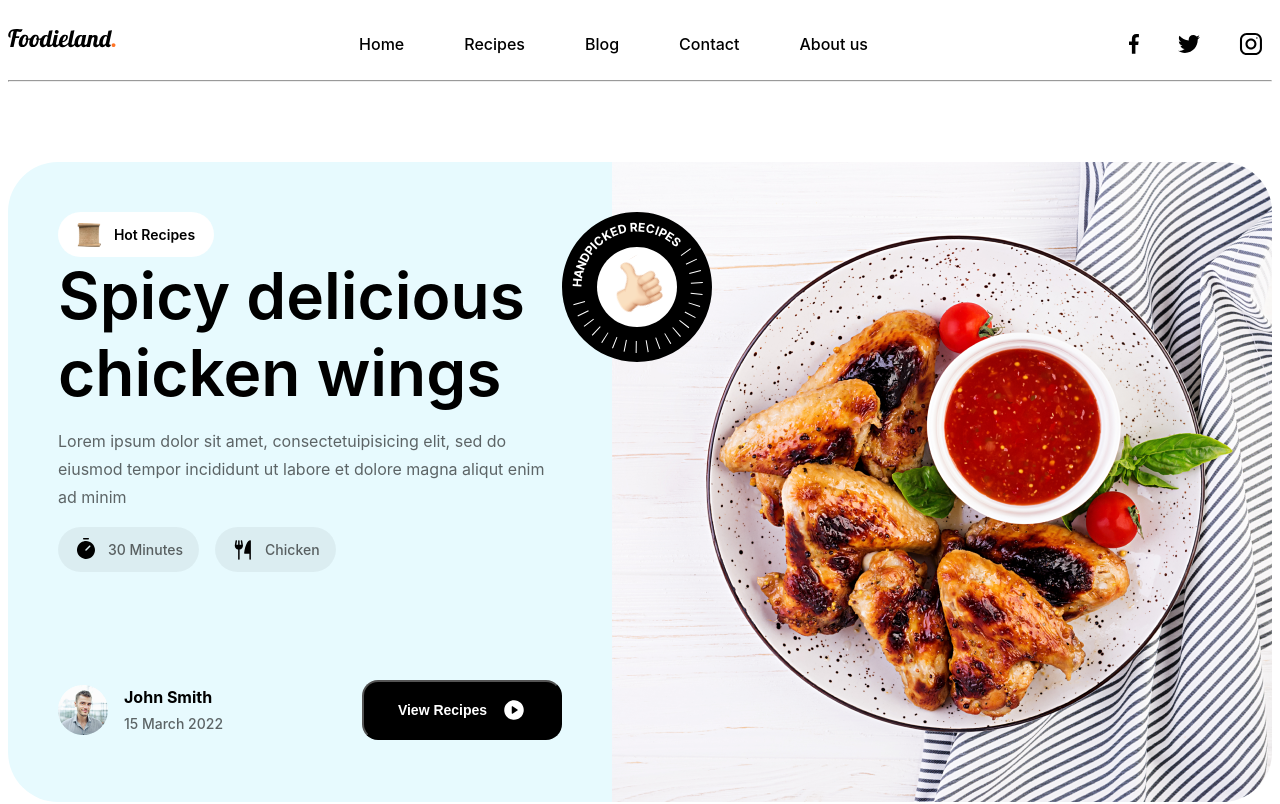
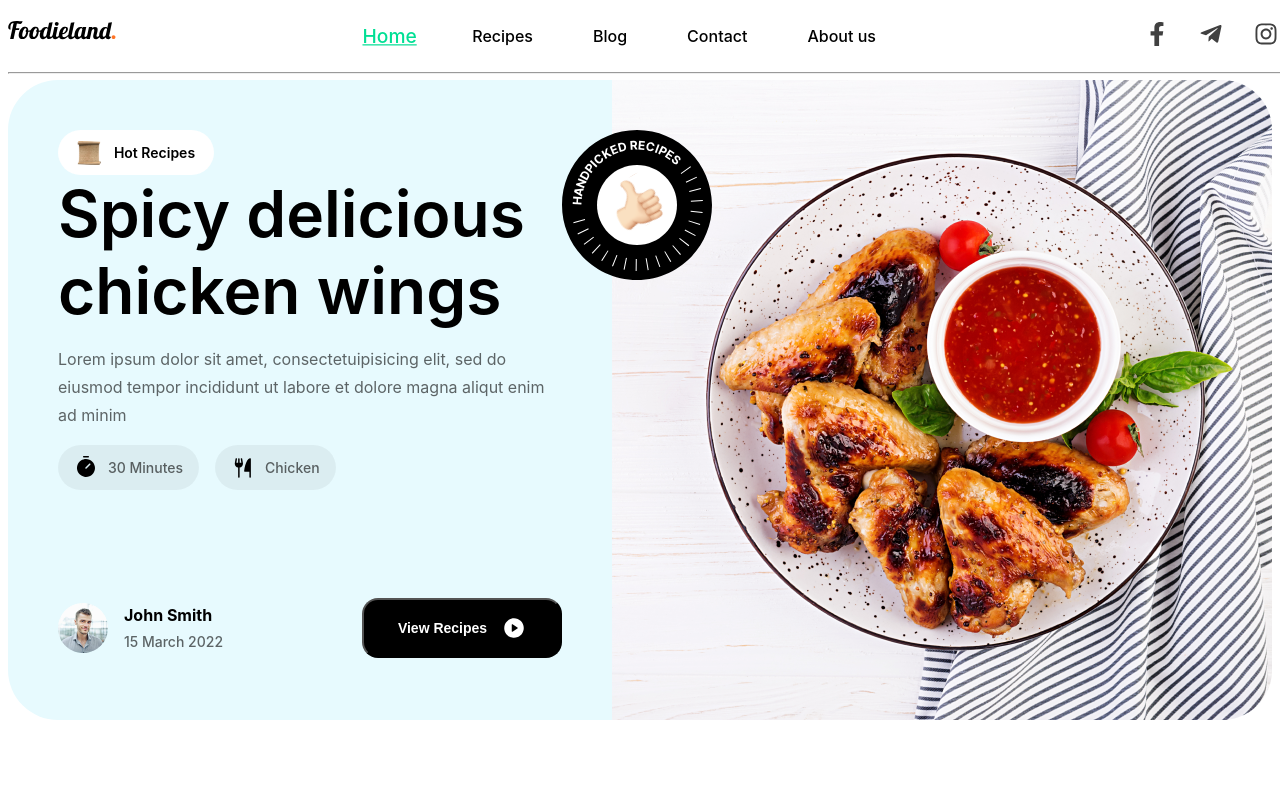
Before and after one commit to sayitbekuulumaksat/foodieland-react, a React (Vite) app: page / in a window 1280 px wide. Shown: the top 804 px of the page. Built offline with nearby package versions, Linux system fonts and the light colour scheme.

Commit message:
I updated the Navbar by adding React icons and NavLink.

```diff
--- a/css/Navbar.min.css
+++ b/css/Navbar.min.css
@@ -1,7 +1,10 @@
 .header {
+  overflow: hidden;
+  position: fixed;
   top: 0;
   width: 100%;
   background-color: #fff;
+  z-index: 1;
 }
 .header__logo {
   width: 110px;
@@ -37,11 +40,27 @@
   line-height: 19.36px;
   text-align: left;
   color: #000000;
+  display: inline-block;
+  -webkit-transform-origin: center;
+      -ms-transform-origin: center;
+          transform-origin: center;
+  -webkit-transition: color 0.3s, -webkit-transform 0.3s;
+  transition: color 0.3s, -webkit-transform 0.3s;
+  -o-transition: transform 0.3s, color 0.3s;
+  transition: transform 0.3s, color 0.3s;
+  transition: transform 0.3s, color 0.3s, -webkit-transform 0.3s;
+}
+.header .active, .header__link:hover {
+  color: rgb(0, 223, 148);
+  text-decoration: underline;
+  -webkit-transform: scale(1.2);
+      -ms-transform: scale(1.2);
+          transform: scale(1.2);
 }
 .header__item {
   margin-right: 60px;
 }
-.header__socials {
+.header__social {
   margin-right: 10px;
   width: 133px;
   display: -webkit-box;
@@ -54,6 +73,19 @@
       -ms-flex-align: center;
           align-items: center;
 }
+.header__social_icon {
+  font-size: 1.5em;
+  -webkit-transition: 0.3s ease;
+  -o-transition: 0.3s ease;
+  transition: 0.3s ease;
+  fill: #404040;
+}
+.header__social_icon:hover {
+  -webkit-transform: scale(1.2);
+      -ms-transform: scale(1.2);
+          transform: scale(1.2);
+  fill: #000000;
+}
 .header__hr {
   color: rgba(0, 0, 0, 0.1019607843);
   margin: 0;
--- a/package.json
+++ b/package.json
@@ -14,6 +14,7 @@
     "bootstrap": "^5.3.3",
     "react": "^18.3.1",
     "react-dom": "^18.3.1",
+    "react-icons": "^5.4.0",
     "react-router-dom": "^7.1.3",
     "swiper": "^11.2.1"
   },
--- a/src/components/Navbar/Navbar.jsx
+++ b/src/components/Navbar/Navbar.jsx
@@ -1,52 +1,42 @@
+import { Link, NavLink } from "react-router-dom";
+import { FaInstagram, FaFacebookF, FaTelegramPlane } from "react-icons/fa";
 import "./navbar.scss";
 import Logo from "../../assets/images/header/Foodieland.logo.svg";
-import FacebookIcon from "../../assets/images/header/facebook.icon.svg";
-import TwitterIcon from "../../assets/images/header/twitter.icon.svg";
-import InstagramIcon from "../../assets/images/header/instagram.icon.svg";
 
 function Navbar() {
-  const socialsData = [
-    {
-      src: FacebookIcon,
-      alt: "facebook.icon",
-    },
-    {
-      src: TwitterIcon,
-      alt: "twitter.icon",
-    },
-    {
-      src: InstagramIcon,
-      alt: "instagram.icon",
-    },
+  const menuData = [
+    { name: "Home", src: "/" },
+    { name: "Recipes", src: "recipes" },
+    { name: "Blog", src: "blog" },
+    { name: "Contact", src: "contact" },
+    { name: "About us", src: "about" },
   ];
   return (
     <div className='header'>
       <div className='container'>
         <div className='header__content'>
-          <a href='/' className='header__logo'>
+          <Link to='/' className='header__logo'>
             <img className='header__logo_img' src={Logo} alt='logo' />
-          </a>
+          </Link>
           <ul className='header__nav'>
-            {["Home", "Recipes", "Blog", "Contact", "About us"].map((item) => (
-              <li key={item} className='header__item'>
-                <a
-                  href={`/${item.toLowerCase().replace(" ", "-")}`}
-                  className='header__link'
-                >
-                  {item}
-                </a>
+            {menuData.map((menu, index) => (
+              <li key={index} className='header__item'>
+                <NavLink to={menu.src} className='header__link'>
+                  {menu.name}
+                </NavLink>
               </li>
             ))}
           </ul>
-          <div className='header__socials'>
-            {socialsData.map((item, i) => (
-              <img
-                key={i}
-                className='header__icon'
-                src={item.src}
-                alt={item.alt}
-              />
-            ))}
+          <div className='header__social'>
+            <a href='/' target='_blank' rel='noopener noreferrer'>
+              <FaFacebookF className='header__social_icon' />
+            </a>
+            <a href='/' target='_blank' rel='noopener noreferrer'>
+              <FaTelegramPlane className='header__social_icon' />
+            </a>
+            <a href='/' target='_blank' rel='noopener noreferrer'>
+              <FaInstagram className='header__social_icon' />
+            </a>
           </div>
         </div>
       </div>
--- a/src/components/Navbar/navbar.scss
+++ b/src/components/Navbar/navbar.scss
@@ -2,12 +2,12 @@
 @use "../../assets/helpers/vars";
 
 .header {
-  //   overflow: hidden;
-  //   position: fixed;
+  overflow: hidden;
+  position: fixed;
   top: 0;
   width: 100%;
   background-color: #fff;
-  //   z-index: 1;
+    z-index: 1;
   &__logo {
     width: 110px;
     height: 30px;
@@ -26,14 +26,32 @@
     line-height: 19.36px;
     text-align: left;
     color: vars.$nav-text-color;
+    display: inline-block;
+    transform-origin: center;
+    transition: transform 0.3s, color 0.3s;
+  }
+  .active,
+  &__link:hover {
+    color: rgb(0, 223, 148);
+    text-decoration: underline;
+    transform: scale(1.2);
   }
   &__item {
     margin-right: 60px;
   }
-  &__socials {
+  &__social {
     margin-right: 10px;
     width: 133px;
     @include mixins.dFlex();
+    &_icon {
+      font-size: 1.5em;
+      transition: 0.3s ease;
+      fill: lighten($color: #000000, $amount: 25);
+      &:hover {
+        transform: scale(1.2);
+        fill: #000000;
+      }
+    }
   }
   &__hr {
     color: #0000001a;
```
Also changed, not shown: 2 other files (tests, documents, lock files or other folders).
